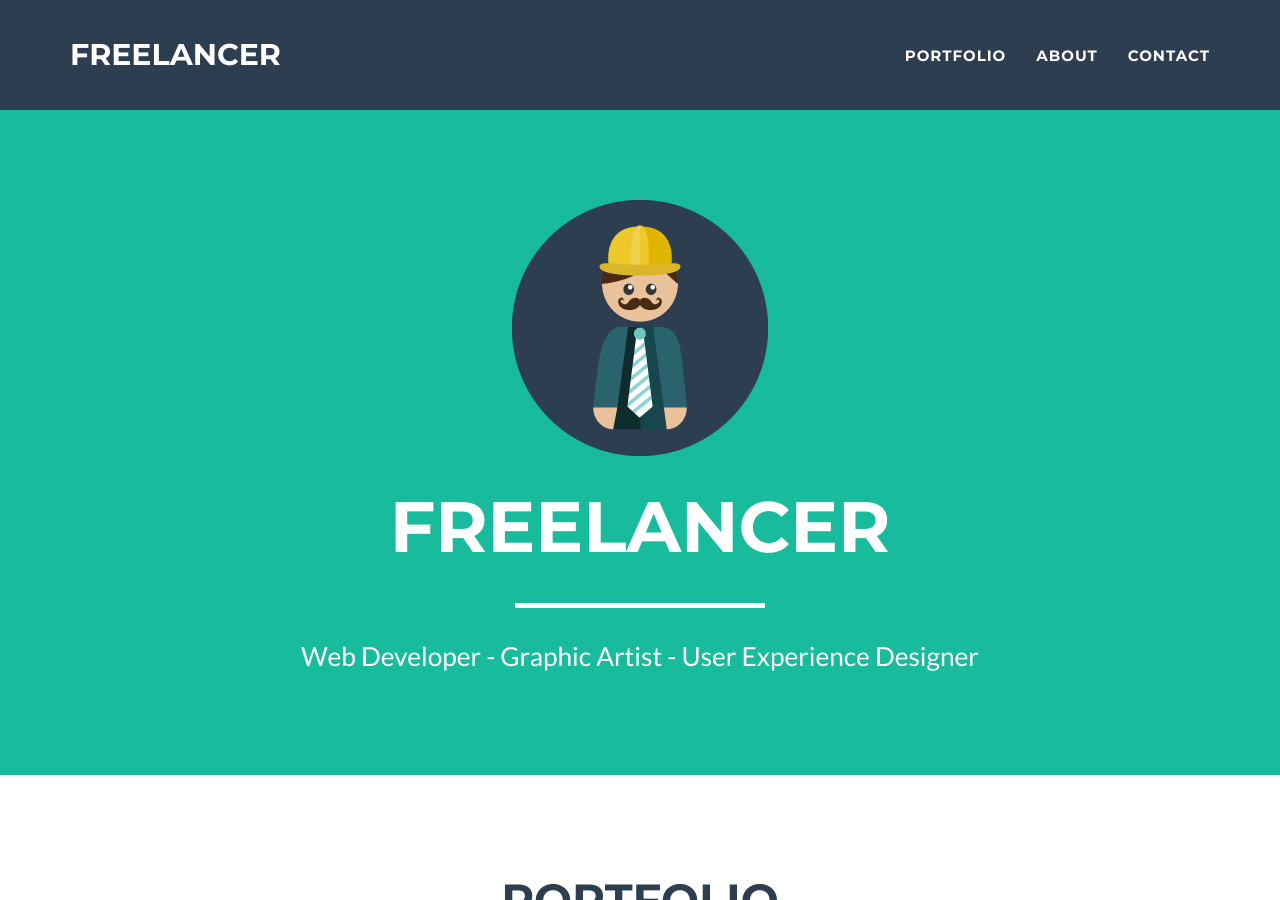
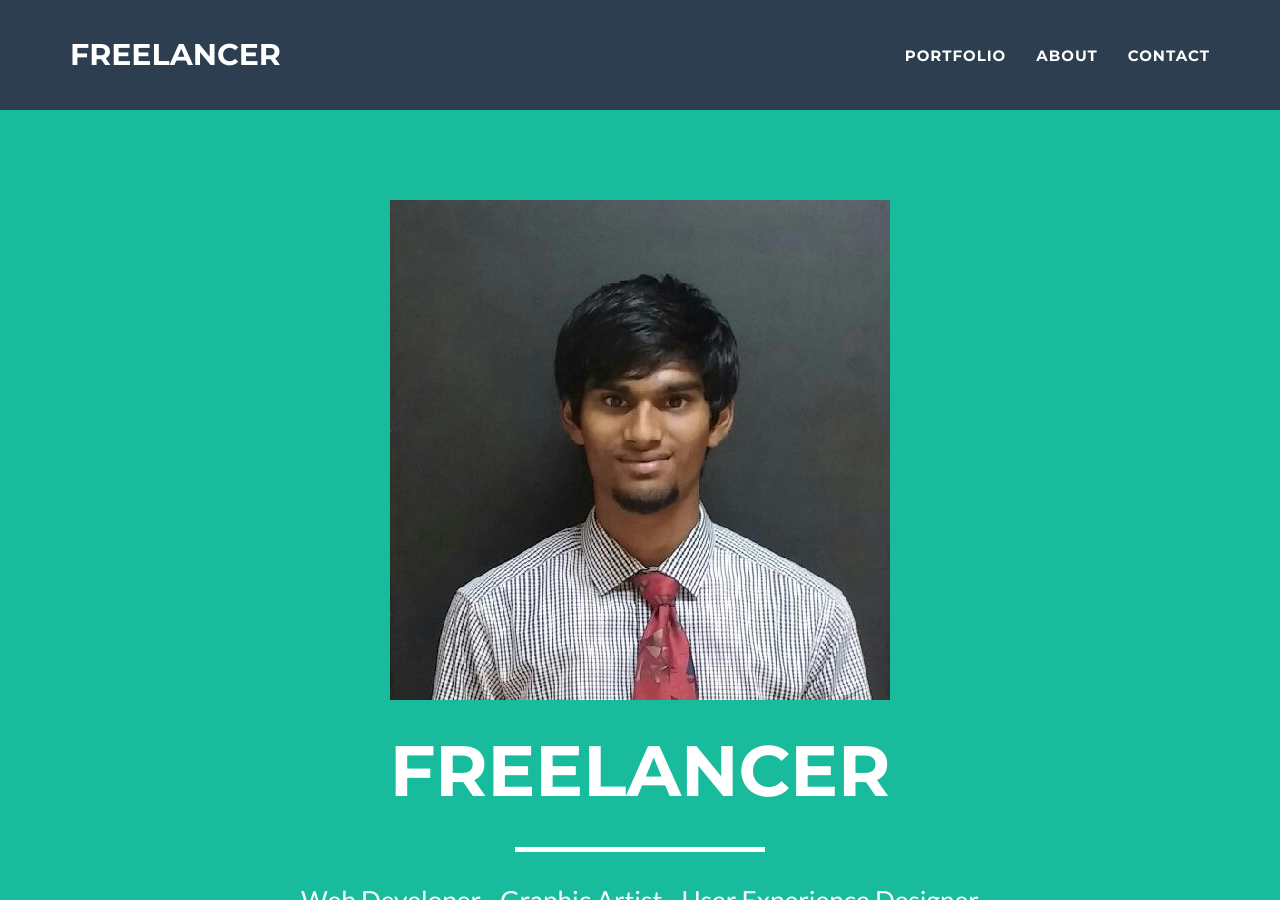
Before and after one commit to akilan98/akilan98.github.io, a Jekyll site: the page built from index.html, in a window 1280 px wide and 900 px high. Built offline with Jekyll 4.4.1, drawn with Linux system fonts in a browser that asks for light colours.

Commit message:
Added profile picture

```diff
--- a/_includes/header.html
+++ b/_includes/header.html
@@ -3,7 +3,7 @@
         <div class="container">
             <div class="row">
                 <div class="col-lg-12">
-                    <img class="img-responsive" src="img/profile.png" alt="">
+                    <img class="img-responsive" src="img/professional_picture.jpg" alt="">
                     <div class="intro-text">
                         <span class="name">{{ site.title }}</span>
                         <hr class="star-light">
```
